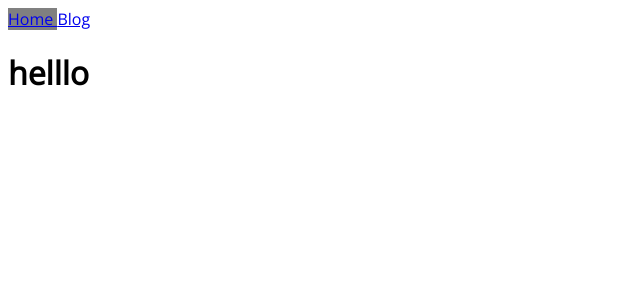
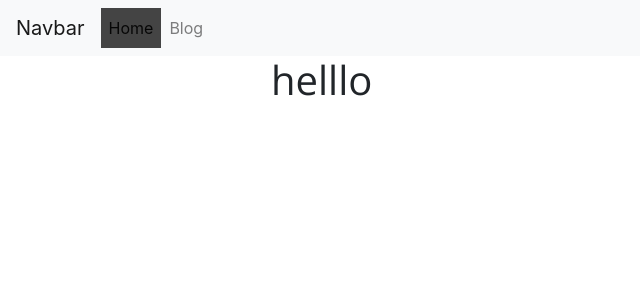
Before and after one commit to jombo1/jombo1.github.io, a Jekyll site: the page built from index.html, in a window 1280 px wide. Shown: the top 300 px of the page, without its empty margins (0-640 px from the left). Built offline with Jekyll 4.4.1, drawn with Linux system fonts in a browser that asks for light colours.

Commit message:
Added navbars and bootstrap

```diff
--- a/_includes/navigation.html
+++ b/_includes/navigation.html
@@ -1,7 +1,15 @@
-<nav>
-  {% for item in site.data.navigation %}
-  <a href="{{ item.link }}" {% if page.url == item.link %}class="current"{% endif %}>
-    {{ item.name }}
-  </a>
-  {% endfor %}
+<nav class="navbar navbar-expand-lg navbar-light bg-light">
+  <a class="navbar-brand" href="#">Navbar</a>
+  <button class="navbar-toggler" type="button" data-toggle="collapse" data-target="#navbarNav" aria-controls="navbarNav" aria-expanded="false" aria-label="Toggle navigation">
+    <span class="navbar-toggler-icon"></span>
+  </button>
+  <div class="collapse navbar-collapse" id="navbarNav">
+    <ul class="navbar-nav">
+      {% for item in site.data.navigation %}
+      <li class="nav-item {% if page.url == item.link %}active{% endif %}">
+        <a class="nav-link" href="{{ item.link }}">{{ item.name }}{% if page.url == item.link %}<span class="sr-only">(current)</span>{% endif %}</a>
+      </li>
+      {% endfor %}
+    </ul>
+  </div>
 </nav>
--- a/_layouts/default.html
+++ b/_layouts/default.html
@@ -3,13 +3,18 @@
 <head>
   <meta charset="UTF-8">
   <title>{{ page.title }}</title>
+  <link href="https://fonts.googleapis.com/css?family=Open+Sans&display=swap" rel="stylesheet">
+  <link rel="stylesheet" href="https://stackpath.bootstrapcdn.com/bootstrap/4.1.3/css/bootstrap.min.css" integrity="sha384-MCw98/SFnGE8fJT3GXwEOngsV7Zt27NXFoaoApmYm81iuXoPkFOJwJ8ERdknLPMO" crossorigin="anonymous">
   <link rel="stylesheet" type="text/css" href="/assets/css/styles.css">
-  <link href="https://fonts.googleapis.com/css?family=Open+Sans&display=swap" rel="stylesheet">
 </head>
 <body>
   {% include navigation.html %}
-  {{ content }}
 
+  <div class="container">
+    {{ content }}
+  </div>
 
+  <script src="https://code.jquery.com/jquery-3.3.1.slim.min.js" integrity="sha384-q8i/X+965DzO0rT7abK41JStQIAqVgRVzpbzo5smXKp4YfRvH+8abtTE1Pi6jizo" crossorigin="anonymous"></script>
+  <script src="https://stackpath.bootstrapcdn.com/bootstrap/4.1.3/js/bootstrap.min.js" integrity="sha384-ChfqqxuZUCnJSK3+MXmPNIyE6ZbWh2IMqE241rYiqJxyMiZ6OW/JmZQ5stwEULTy" crossorigin="anonymous"></script>
 </body>
 </html>
--- a/_sass/main.scss
+++ b/_sass/main.scss
@@ -1,8 +1,21 @@
-body {
+$color-bg: #eee;
+$color-text: #111;
+
+.container {
   font-family: 'Open Sans', sans-serif;
+  font-size: 1rem;
+  margin: 0 auto;
+  max-width: 60%;
+  line-height: 1.5;
 }
 
 .current {
   background-color: grey;
 
 }
+
+.navbar {
+  .active {
+    background-color: #444;
+  }
+}
--- /dev/null
+++ b/_sass/reset.scss
@@ -0,0 +1,48 @@
+/* http://meyerweb.com/eric/tools/css/reset/
+   v2.0 | 20110126
+   License: none (public domain)
+*/
+
+html, body, div, span, applet, object, iframe,
+h1, h2, h3, h4, h5, h6, p, blockquote, pre,
+a, abbr, acronym, address, big, cite, code,
+del, dfn, em, img, ins, kbd, q, s, samp,
+small, strike, strong, sub, sup, tt, var,
+b, u, i, center,
+dl, dt, dd, ol, ul, li,
+fieldset, form, label, legend,
+table, caption, tbody, tfoot, thead, tr, th, td,
+article, aside, canvas, details, embed,
+figure, figcaption, footer, header, hgroup,
+menu, nav, output, ruby, section, summary,
+time, mark, audio, video {
+	margin: 0;
+	padding: 0;
+	border: 0;
+	font-size: 100%;
+	font: inherit;
+	vertical-align: baseline;
+}
+/* HTML5 display-role reset for older browsers */
+article, aside, details, figcaption, figure,
+footer, header, hgroup, menu, nav, section {
+	display: block;
+}
+body {
+	line-height: 1;
+}
+ol, ul {
+	list-style: none;
+}
+blockquote, q {
+	quotes: none;
+}
+blockquote:before, blockquote:after,
+q:before, q:after {
+	content: '';
+	content: none;
+}
+table {
+	border-collapse: collapse;
+	border-spacing: 0;
+}
--- a/assets/css/styles.scss
+++ b/assets/css/styles.scss
@@ -1,3 +1,4 @@
 ---
 ---
+/* @import "reset"; */
 @import "main";
```
Also changed, not shown: 7 other files.
